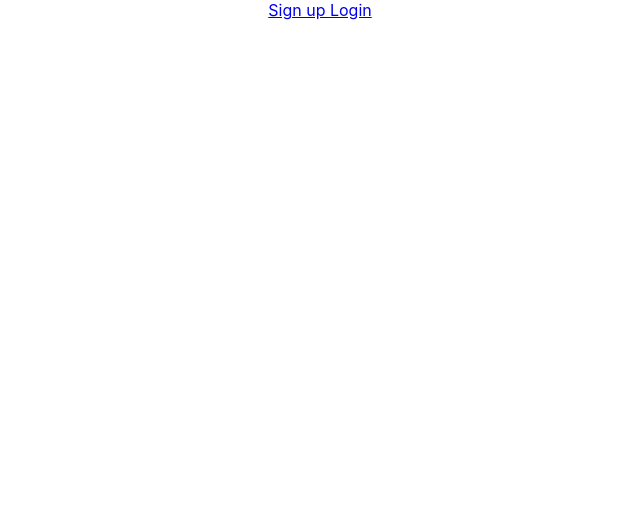
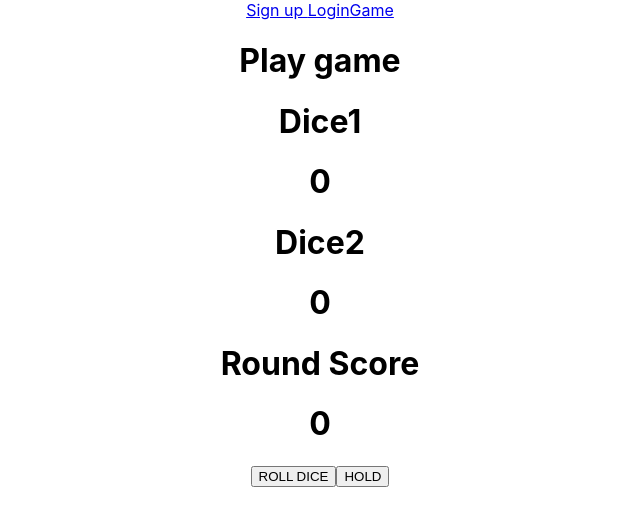
Before and after one commit to marloesverdonk/dice-game-client, a React (Create React App) app: page /game in a window 1280 px wide. Shown: the top 526 px of the page, without its empty margins (320-960 px from the left). Built offline with nearby package versions, Linux system fonts and the light colour scheme.

Commit message:
game logic

```diff
--- a/src/App.js
+++ b/src/App.js
@@ -1,8 +1,11 @@
 import React from 'react';
 import './App.css';
+
 import Rooms from './components/Rooms'
 import Signup from './components/Signup';
 import Login from './components/Login'
+import GameContainer from './components/GameContainer'
+
 import { Route, Link } from "react-router-dom";
 
 function App() {
@@ -14,10 +17,12 @@ function App() {
         <div>
           <Link to="/"> Sign up </Link>
           <Link to="/login"> Login</Link>
+          <Link to='/game'>Game</Link>
 
           <Route path="/" exact component={Signup} />
           <Route path="/login" exact component={Login} />
           <Route path="/rooms" exact component={Rooms} />
+          <Route path="/game" exact component={GameContainer} />
         </div>
       </main>
     </div>
--- /dev/null
+++ b/src/actions/game.js
@@ -0,0 +1,18 @@
+import request from 'superagent'
+import { url } from '../contants'
+
+export const updateCurrentDice = (dice1, dice2) => (dispatch) => {
+  console.log(dice1, dice2)
+  request
+    .patch(`${url}/room/2`)
+    .send({ current_dice1: dice1, current_dice2: dice2 })
+    .then(response => {
+      console.log("From action", response.body);
+      dispatch(diceUpdate())
+    })
+}
+
+export const UPDATE_CURRENT_DICE = 'UPDATE_CURRENT_DICE'
+export const diceUpdate = () => ({
+  type: 'UPDATE_CURRENT_DICE'
+})
--- /dev/null
+++ b/src/components/Game.js
@@ -0,0 +1,22 @@
+import React, { Component } from 'react';
+
+class Game extends Component {
+  render() {
+    const value = this.props.value
+    return (
+      <div>
+        <h1>Play game</h1>
+        <h1>Dice1</h1>
+        <h1>{value.dice1}</h1>
+        <h1>Dice2</h1>
+        <h1>{value.dice2}</h1>
+        <h1>Round Score</h1>
+        <h1>{value.roundScore}</h1>
+        <button onClick={this.props.rollDice}>ROLL DICE</button>
+        <button>HOLD</button>
+      </div>
+    );
+  }
+}
+
+export default Game;
--- /dev/null
+++ b/src/components/GameContainer.js
@@ -0,0 +1,37 @@
+import React, { Component } from 'react';
+import Game from './Game'
+import { connect } from 'react-redux'
+import { updateCurrentDice } from '../actions/game'
+
+class GameContainer extends Component {
+  state = {
+    dice1: 0,
+    dice2: 0,
+    roundScore: 0
+  }
+
+
+  rollDice = () => {
+    let dice1 = Math.floor(Math.random() * 6) + 1
+    console.log("DICE 1", dice1)
+    let dice2 = Math.floor(Math.random() * 6) + 1
+    console.log("DICE 2", dice2)
+    if (dice1 !== 1 && dice2 !== 1) {
+      this.setState({
+        dice1: dice1,
+        dice2: dice2,
+        roundScore: dice1 + dice2
+      })
+    }
+    this.props.updateCurrentDice(dice1, dice2)
+  }
+
+  render() {
+    return <Game
+      rollDice={this.rollDice}
+      value={this.state}
+    />
+  }
+}
+
+export default connect(null, { updateCurrentDice })(GameContainer);
```
Also changed, not shown: src/reducers/dice.js (added). Lines whose indentation alone changed are shown as unchanged.
